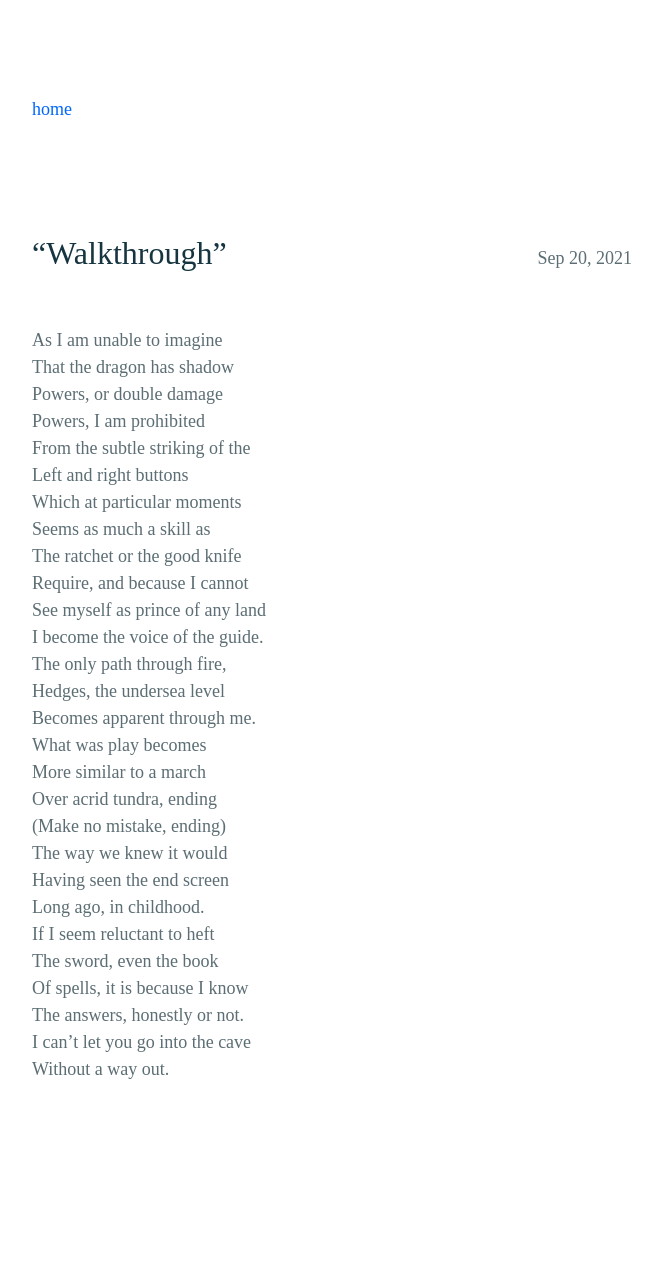
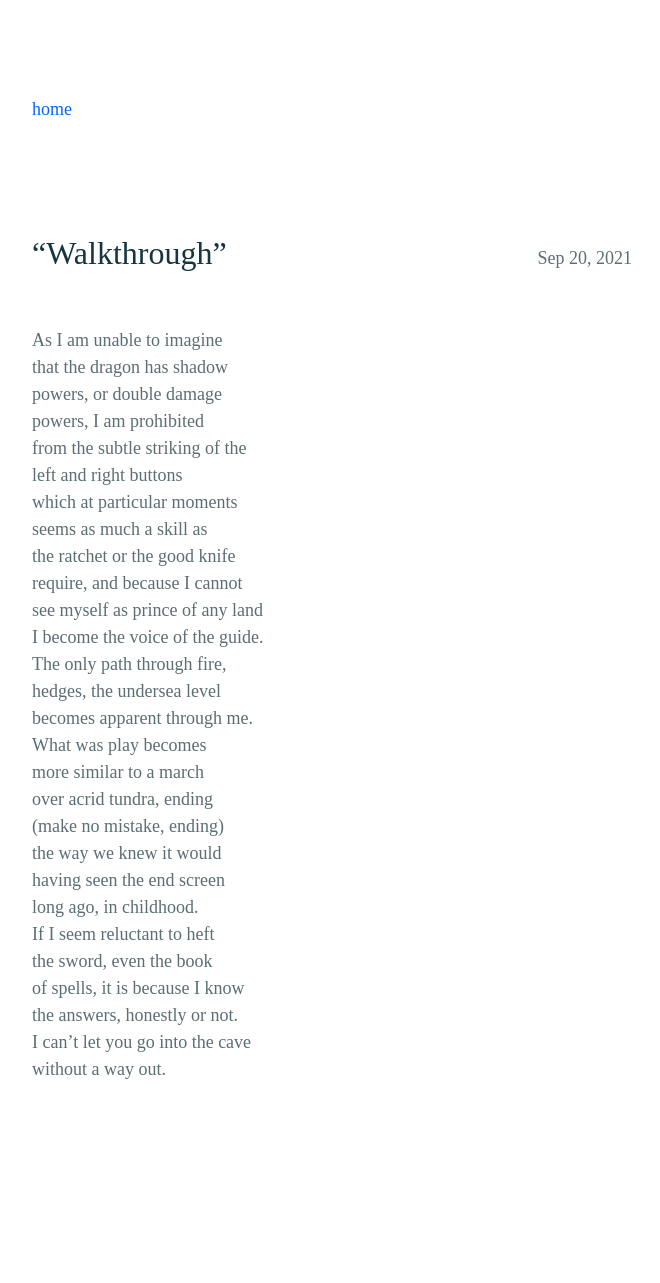
Before and after one commit to bliss-st/ss-website, a Jekyll site: the page built from _posts/2021-09-16-walkthrough.md, in a window 1280 px wide. Shown: the whole page, without its empty margins (308-968 px from the left). Built offline with Jekyll 4.4.1, drawn with Linux system fonts in a browser that asks for light colours.

```diff
--- a/_posts/2021-09-16-walkthrough.md
+++ b/_posts/2021-09-16-walkthrough.md
@@ -5,30 +5,30 @@ date: '2021-09-20'
 tags: []
 ---
 As I am unable to imagine<br>
-That the dragon has shadow<br>
-Powers, or double damage<br>
-Powers, I am prohibited<br>
-From the subtle striking of the<br>
-Left and right buttons<br>
-Which at particular moments<br>
-Seems as much a skill as<br>
-The ratchet or the good knife<br>
-Require, and because I cannot<br>
-See myself as prince of any land<br>
+that the dragon has shadow<br>
+powers, or double damage<br>
+powers, I am prohibited<br>
+from the subtle striking of the<br>
+left and right buttons<br>
+which at particular moments<br>
+seems as much a skill as<br>
+the ratchet or the good knife<br>
+require, and because I cannot<br>
+see myself as prince of any land<br>
 I become the voice of the guide.<br>
 The only path through fire,<br>
-Hedges, the undersea level<br>
-Becomes apparent through me.<br>
+hedges, the undersea level<br>
+becomes apparent through me.<br>
 What was play becomes<br>
-More similar to a march<br>
-Over acrid tundra, ending<br>
-(Make no mistake, ending)<br>
-The way we knew it would<br>
-Having seen the end screen<br>
-Long ago, in childhood.<br>
+more similar to a march<br>
+over acrid tundra, ending<br>
+(make no mistake, ending)<br>
+the way we knew it would<br>
+having seen the end screen<br>
+long ago, in childhood.<br>
 If I seem reluctant to heft<br>
-The sword, even the book<br>
-Of spells, it is because I know<br>
-The answers, honestly or not.<br>
+the sword, even the book<br>
+of spells, it is because I know<br>
+the answers, honestly or not.<br>
 I can’t let you go into the cave<br>
-Without a way out.
+without a way out.<br>
```
Also changed, not shown: _posts/2021-09-16-antarctic.md (added, +10 -0 lines), _posts/2021-09-20-click.md (+13 -13 lines), assets/flight7.jpg (added).
